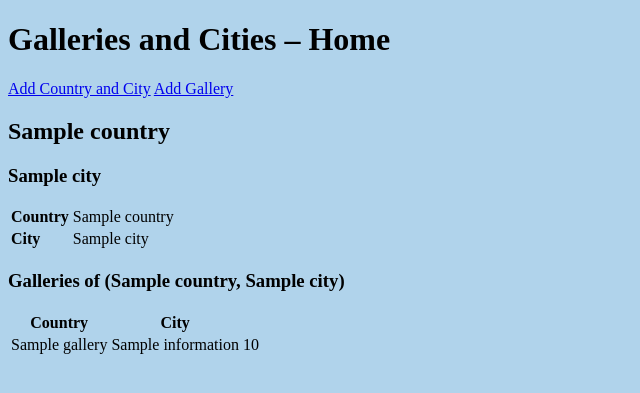
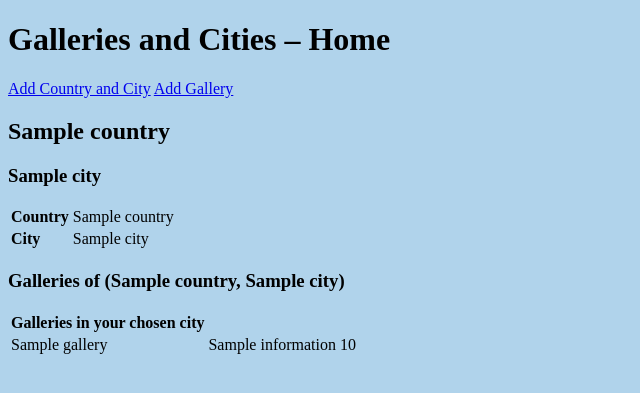
Before and after one commit to su-adam/final_project, a Flask app: page / in a window 1280 px wide. Shown: the top 393 px of the page, without its empty margins (0-640 px from the left). Run offline with Flask 2, Linux system fonts and the light colour scheme; a database or web service that is not in the repository returns one stand-in record (values such as "Sample title"); data that the repository does not hold is empty.

Commit message:
changes to for loop in frontend49

```diff
--- a/frontend/application/templates/index.html
+++ b/frontend/application/templates/index.html
@@ -18,8 +18,7 @@
     <h3>Galleries of {{ location["country"], location["city"] }}</h3>
     <table>
         <tr>
-            <th>Country</th>
-            <th>City</th>
+            <th>Galleries in your chosen city</th>
         </tr>
         {% for gallery in location["galleries"] %}
         <tr>
```
